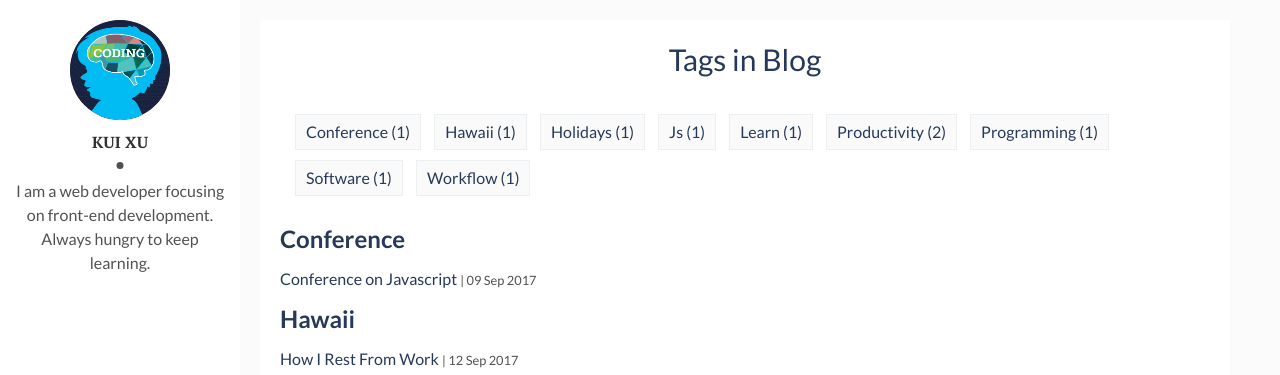
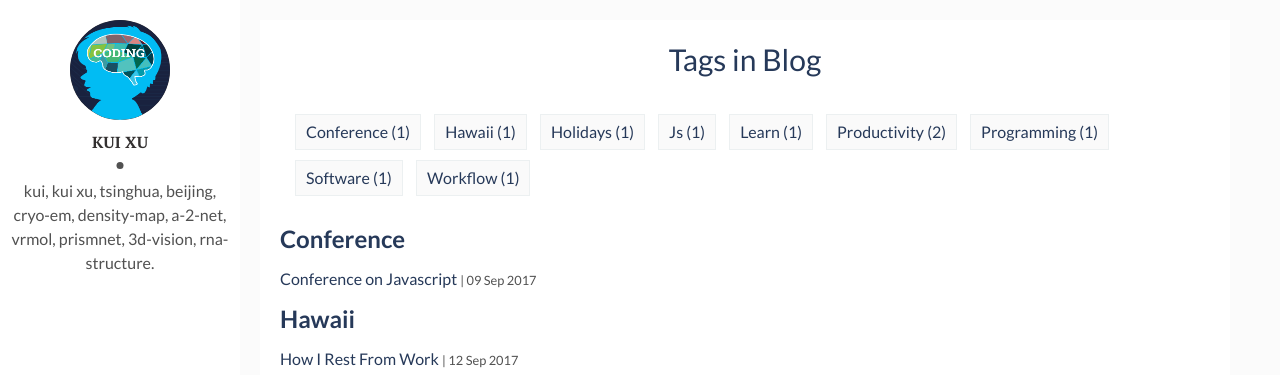
Before and after one commit to kuixu/kuixu.github.io, a Jekyll site: the page built from tags.html, in a window 1280 px wide. Shown: the top 375 px of the page. Built offline with Jekyll 4.4.1, drawn with Linux system fonts in a browser that asks for light colours.

Commit message:
Update _config.yml

```diff
--- a/_config.yml
+++ b/_config.yml
@@ -1,8 +1,6 @@
-title: Hello, world! I'm Kui
+title: I'm Kui
 description: > # this means to ignore newlines until "baseurl:"
-  Write an awesome description for your new site here. You can edit this
-  line in _config.yml. It will appear in your document head meta (for
-  Google search results) and in your feed.xml site description.
+  kui, kui xu, tsinghua, beijing, cryo-em, density-map, a-2-net, vrmol, prismnet, 3d-vision, rna-structure.
 permalink: ':title/'
 baseurl: "" # the subpath of your site, e.g. /blog
 url: "https://kuixu.github.io" # the base hostname & protocol for your site, e.g. http://example.com
@@ -11,8 +9,8 @@
 # Author Settings
 author: Kui Xu # add your name
 author-img: atavor.png # add your photo
-about-author: I am a web developer focusing on front-end development. Always hungry to keep learning. # add description
-twitter: # add your Twitter handle
+about-author: kui, kui xu, tsinghua, beijing, cryo-em, density-map, a-2-net, vrmol, prismnet, 3d-vision, rna-structure. # add description
+twitter: kuixut# add your Twitter handle
 facebook: # add your Facebook handle
 github: kuixu # add your Github handle
 linkedin: # add your Linkedin handle
```
